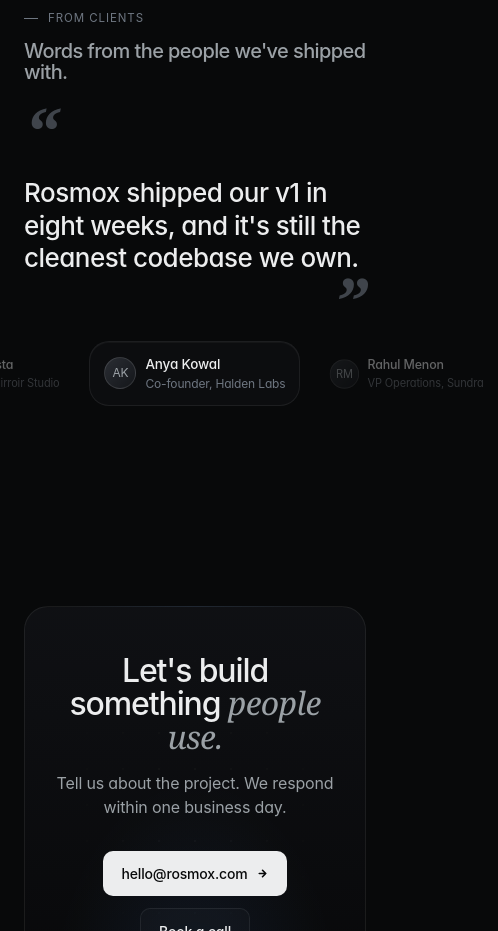
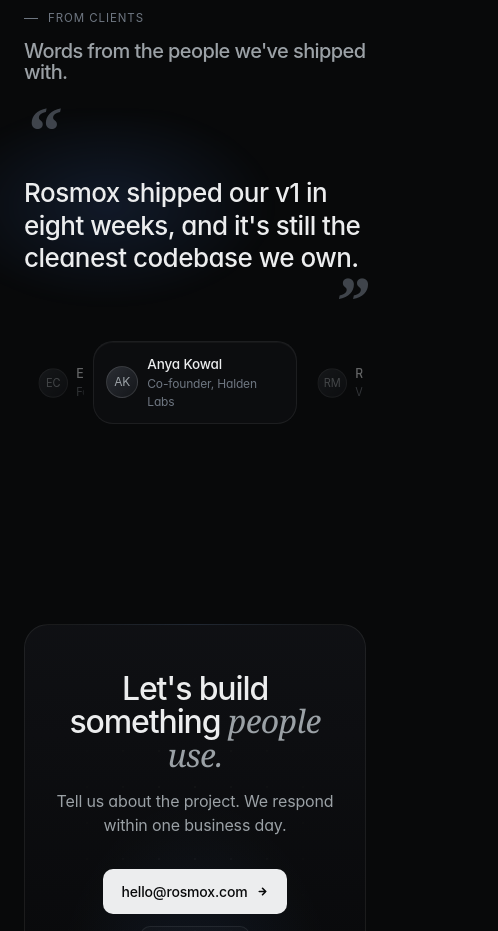
Before and after one commit to rudra273/rosmox, a Next.js app: page / in a window 390 px wide. Shown: the part 5880-6811 px from the top of the page, 498 px wide, since content can reach past the window. Built offline with nearby package versions, Linux system fonts and the light colour scheme.

Commit message:
testmonil responseive.

```diff
--- a/app/components/sections/Testimonials.tsx
+++ b/app/components/sections/Testimonials.tsx
@@ -69,13 +69,13 @@ export default function Testimonials() {
                     aria-selected={isActive}
                     aria-label={
                       isActive
-                        ? undefined
+                        ? "Show next testimonial"
                         : offset < 0
                         ? "Show previous testimonial"
                         : "Show next testimonial"
                     }
                     className={`t-profile${isActive ? " is-active" : ""}`}
-                    onClick={() => !isActive && rotate(offset)}
+                    onClick={() => rotate(isActive ? 1 : offset)}
                   >
                     <div className="t-avatar">{item.avatar}</div>
                     <div>
--- a/app/globals.css
+++ b/app/globals.css
@@ -1232,6 +1232,16 @@ section { position: relative; padding: 100px 0; }
   margin: 0;
   animation: testimonialIn .36s var(--ease);
 }
+/* Minimal blue glow behind the quote — no card, no border. */
+.t-quote::before {
+  content: "";
+  position: absolute;
+  inset: -10% -14% -10% -14%;
+  background: radial-gradient(ellipse 55% 70% at 30% 45%, rgba(79,141,255,0.13), transparent 70%);
+  pointer-events: none; z-index: -1;
+  filter: blur(6px);
+}
+.t-quote > * { position: relative; z-index: 1; }
 .t-quote-text {
   font-size: clamp(26px, 4vw, 40px);
   line-height: 1.25;
@@ -1287,9 +1297,9 @@ section { position: relative; padding: 100px 0; }
   border-color: var(--line);
   background: var(--bg-2);
   box-shadow: inset 0 1px 0 rgba(255,255,255,0.035);
-  cursor: default;
 }
 .t-avatar {
+  flex: 0 0 32px;
   width: 32px; height: 32px; border-radius: 50%;
   background: linear-gradient(135deg, #2a2d33, #14161A);
   border: 1px solid var(--line-strong);
@@ -1306,8 +1316,26 @@ section { position: relative; padding: 100px 0; }
   }
   .testimonials { max-width: none; }
   .t-mark { font-size: 68px; }
-  .t-cards { gap: 8px; }
-  .t-profile { padding: 12px 14px; gap: 9px; }
+  /* Keep the prev/active/next peek layout, but shrink the cards so the
+     left & right neighbors still peek at the edges without overflowing. */
+  .t-cards { gap: 6px; flex-wrap: nowrap; }
+  .t-profile {
+    flex: 0 1 auto;
+    min-width: 0;
+    padding: 12px 12px;
+    gap: 9px;
+  }
+  .t-profile.is-active { flex: 1 1 auto; }
+  .t-profile:not(.is-active) {
+    flex: 0 1 64px;       /* neighbors shrink to a small peek */
+    overflow: hidden;
+  }
+  .t-profile:not(.is-active) .t-name,
+  .t-profile:not(.is-active) .t-role {
+    white-space: nowrap;
+    overflow: hidden;
+    text-overflow: ellipsis;
+  }
 }
 
 /* =====================================================
```
